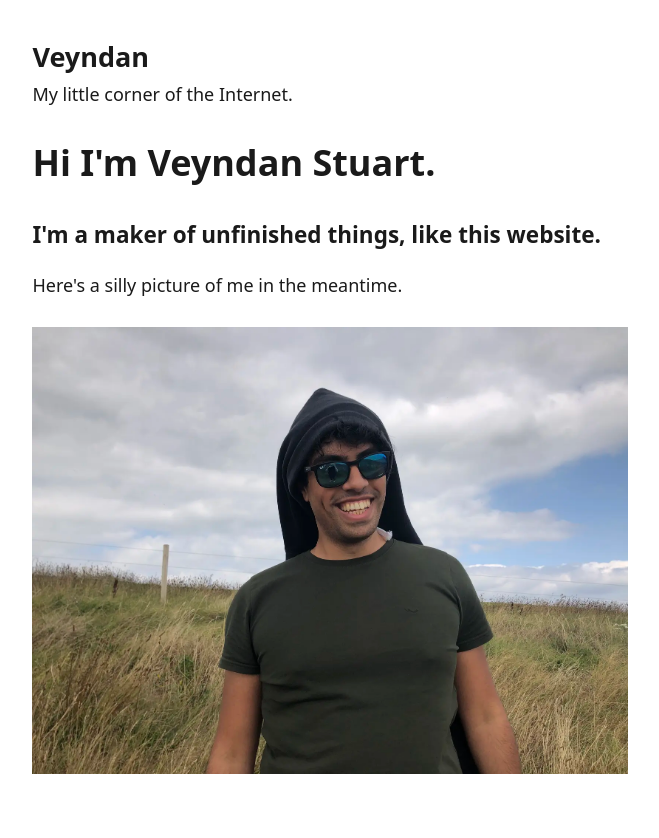
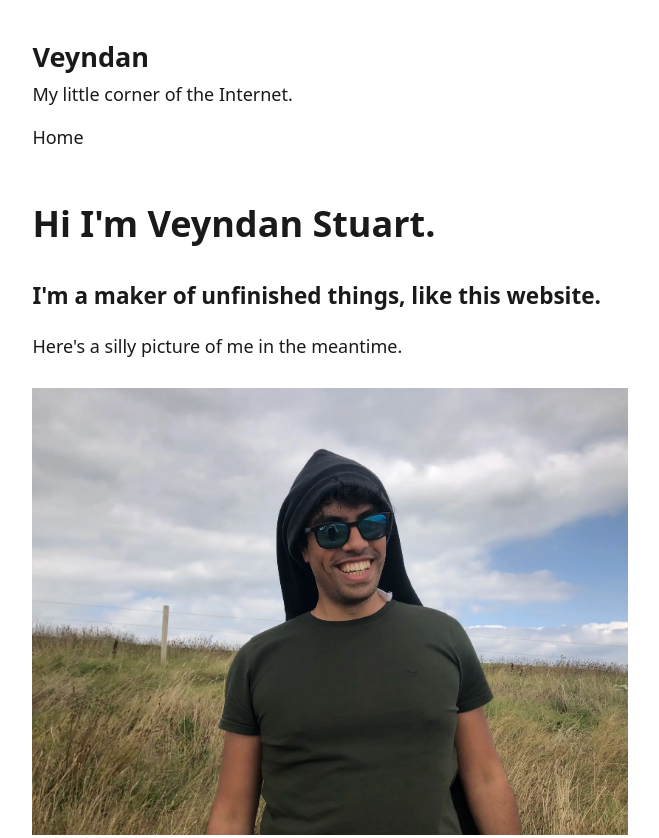
Before and after one commit to veyndan/veyndan.github.io, a website: page index.html in a window 1280 px wide. Shown: the top 838 px of the page, without its empty margins (310-969 px from the left). Drawn offline with nearby package versions, Linux system fonts and the light colour scheme.

Commit message:
Add navigation outline

```diff
--- a/index.html
+++ b/index.html
@@ -16,6 +16,12 @@
         <h1>Veyndan</h1>
         <p>My little corner of the Internet.</p>
     </a>
+
+    <nav>
+        <ul>
+            <li>Home</li>
+        </ul>
+    </nav>
 </header>
 
 <main>
--- a/spiffy/spiffy.css
+++ b/spiffy/spiffy.css
@@ -79,6 +79,22 @@ header p {
     margin: 0;
 }
 
+header nav a:any-link {
+    text-decoration: underline;
+    color: revert;
+}
+
+header nav > ul {
+    display: flex;
+    flex-wrap: wrap;
+    list-style-type: none;
+    padding-inline: 0;
+}
+
+header nav > ul > li:after {
+    content: "\00a0\00a0\00a0";
+}
+
 main + footer {
     margin-block: 4rem;
 }
```
